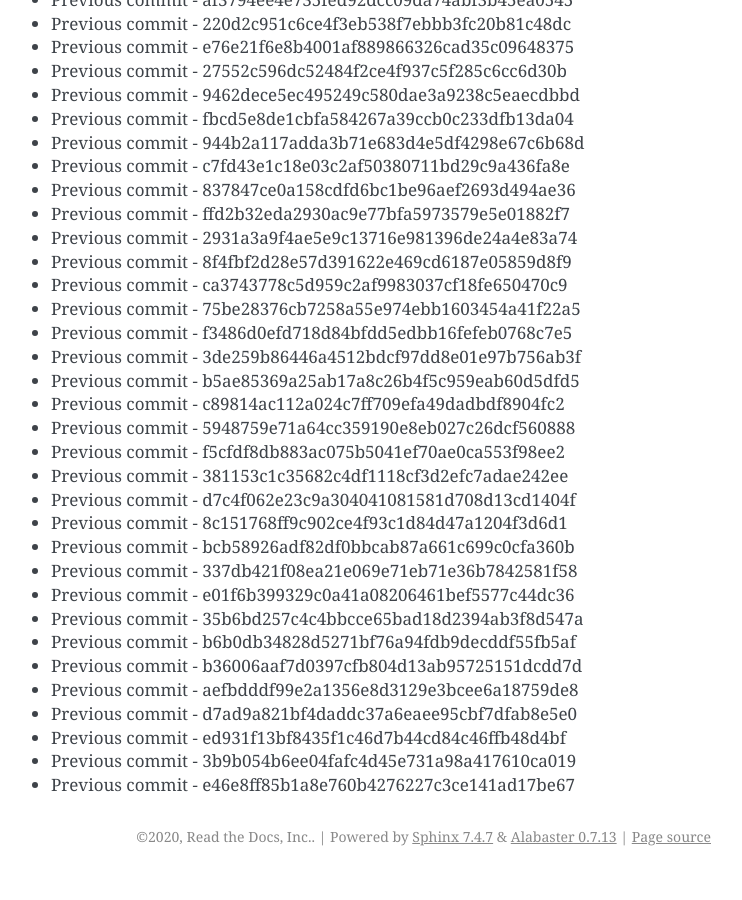
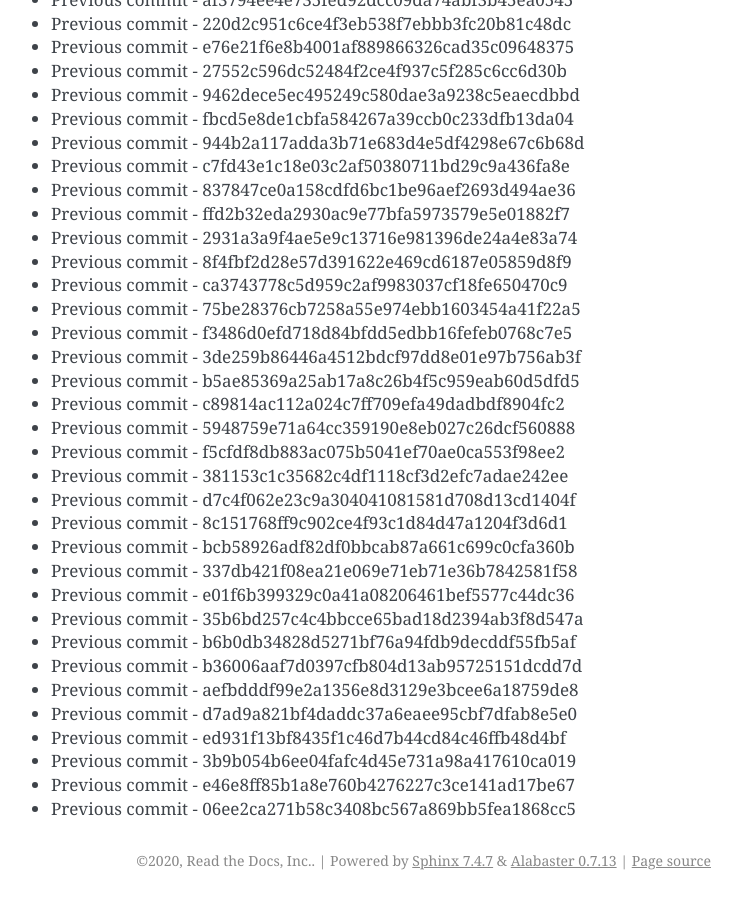
Before and after one commit to readthedocs/rtd-git-stresstest, a Sphinx documentation site: the page built from docs/updates.rst, in a window 1280 px wide and 900 px high, scrolled down 32139 px. Shown: the whole window, without its empty margins (399-1141 px from the left). Built offline with Sphinx 7.4.7, drawn with Linux system fonts in a browser that asks for light colours; before the commit the page ends 33015 px from its top, so only the background shows below that.

Commit message:
Generating commit from previous: 06ee2ca271b58c3408bc567a869bb5fea1868cc5

```diff
--- a/docs/updates.rst
+++ b/docs/updates.rst
@@ -1382,3 +1382,4 @@ It can be tested for any performance characteristics.
 * Previous commit - ed931f13bf8435f1c46d7b44cd84c46ffb48d4bf
 * Previous commit - 3b9b054b6ee04fafc4d45e731a98a417610ca019
 * Previous commit - e46e8ff85b1a8e760b4276227c3ce141ad17be67
+* Previous commit - 06ee2ca271b58c3408bc567a869bb5fea1868cc5
```
